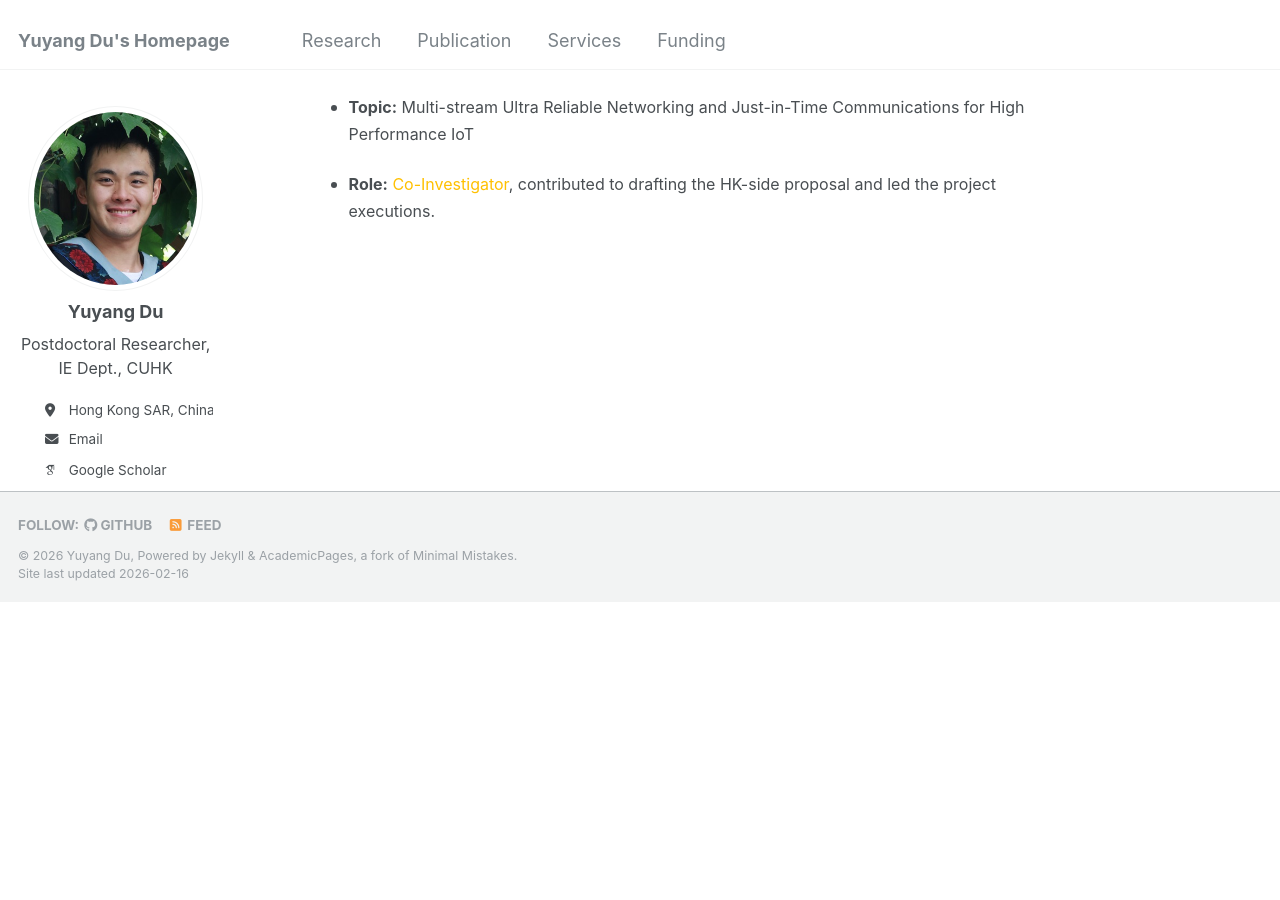
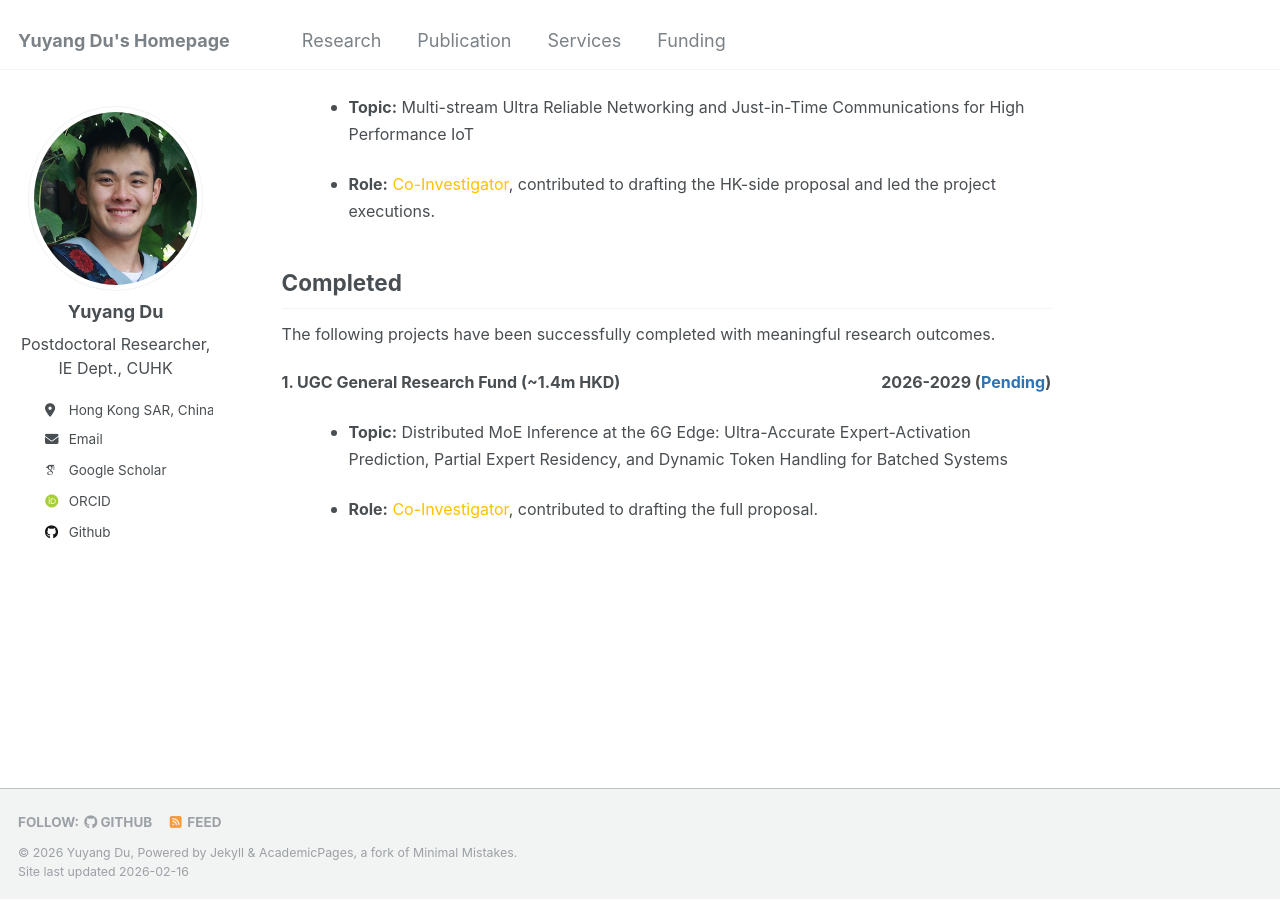
Before and after one commit to yuyangdu01/yuyangdu01.github.io, a Jekyll site: the page built from _pages/funding.md, in a window 1280 px wide and 900 px high, scrolled down 1161 px. Built offline with Jekyll 4.4.1, drawn with Linux system fonts in a browser that asks for light colours; some web fonts are replaced; before the commit the page ends 1763 px from its top, so only the background shows below that.

Commit message:
Update funding.md

```diff
--- a/_pages/funding.md
+++ b/_pages/funding.md
@@ -63,3 +63,16 @@ Approved/Pending
   <p style="text-align: justify;"><font size=3><li><b>Topic:</b> Multi-stream Ultra Reliable Networking and Just-in-Time Communications for High Performance IoT</li></font></p>
   <p style="text-align: justify;"><font size=3><li><b>Role:</b> <span style="color: #ffc000;">Co-Investigator</span>, contributed to drafting the HK-side proposal and led the project executions.</li></font></p>
 </ul>
+
+Completed
+------
+<p style="text-align: justify;"><font size=3> The following projects have been successfully completed with meaningful research outcomes.</font></p>
+
+<li style="display: flex; justify-content: space-between; align-items: center; list-style-type: none; margin-bottom: 0.5em;">
+  <font size=3><b>1. UGC General Research Fund (~1.4m HKD)</b></font>
+  <font size=3><b>2026-2029 (<span style="color: #2e74b5;">Pending</span>)</b></font>
+</li>
+<ul style="margin-left: 1.5em;">
+  <p style="text-align: justify;"><font size=3><li><b>Topic:</b> Distributed MoE Inference at the 6G Edge: Ultra-Accurate Expert-Activation Prediction, Partial Expert Residency, and Dynamic Token Handling for Batched Systems</li></font></p>
+  <p style="text-align: justify;"><font size=3><li><b>Role:</b> <span style="color: #ffc000;">Co-Investigator</span>, contributed to drafting the full proposal.</li></font></p>
+</ul>
```
